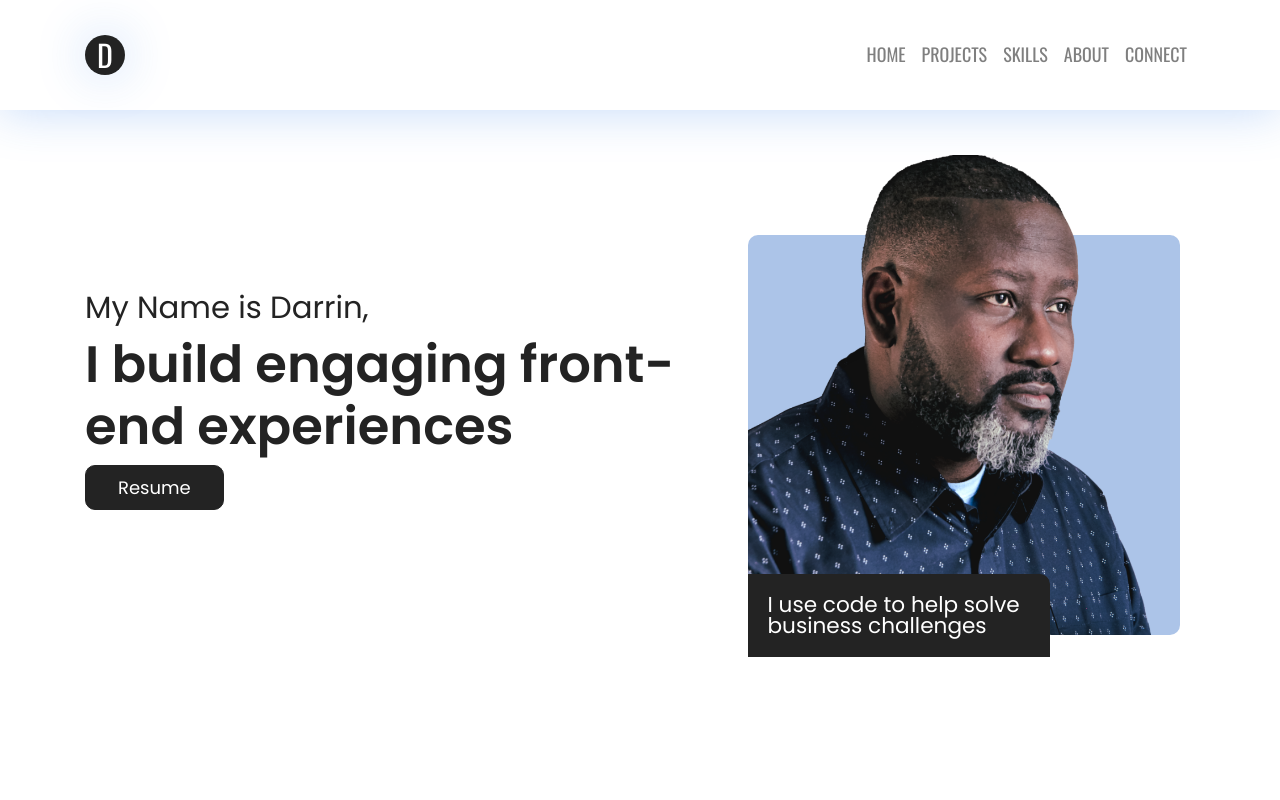
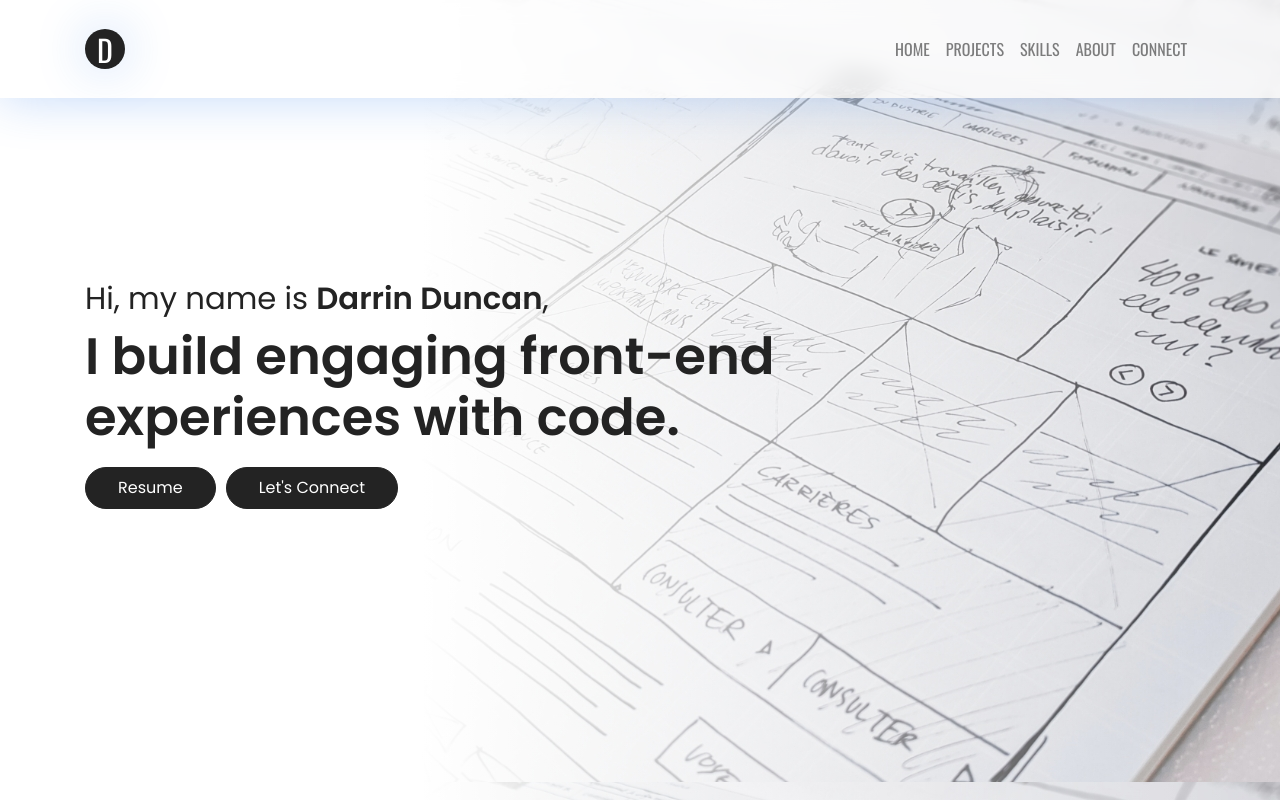
Before and after one commit to leviduncan/react-portfolio-project-2022, a React (Create React App) app: page / in a window 1280 px wide. Shown: the top 800 px of the page. Built offline with nearby package versions, Linux system fonts and the light colour scheme.

Commit message:
Website enhancements

```diff
--- a/src/App.css
+++ b/src/App.css
@@ -14,8 +14,7 @@ html {
 html body {
   font-family: "Poppins", sans-serif;
   color: #666;
-  font-size: 18px;
-  line-height: 2.2;
+  line-height: 1.5;
   /* About */
   /* Skills */
 }
@@ -66,7 +65,7 @@ html body nav a:hover {
 html body .navbar {
   -webkit-backdrop-filter: blur(10px);
           backdrop-filter: blur(10px);
-  background: rgb(255, 255, 255);
+  background: rgba(255, 255, 255, 0.737);
   box-shadow: 0 0 50px rgba(42, 119, 235, 0.2823529412);
   padding: 1.5em;
   text-transform: uppercase;
@@ -89,23 +88,42 @@ html body .navbar-light .navbar-toggler {
   border: unset;
 }
 html body .hero {
-  min-height: 100vh;
+  height: 100vh;
   position: static;
   overflow: hidden;
+  display: flex;
+  justify-content: center;
+  align-items: center;
+  background: url("./assets/Banner01.jpg");
 }
-html body .hero .left-content {
-  padding: 6em 1.5em 0;
-  height: 100vh;
+html body .hero .content {
   display: flex;
-  align-items: center;
-  min-height: 50vh;
+  padding: 0;
+  width: 100%;
 }
 @media (min-width: 768px) {
-  html body .hero .left-content {
+  html body .hero .content {
     padding: 0;
+    width: 70%;
   }
 }
-html body .hero .right-content {
+html body .hero .btn-grp {
+  display: flex;
+  justify-content: space-between;
+  margin: 10px 0;
+}
+html body .hero .btn-grp .btn {
+  margin-right: 10px;
+}
+html body .hero .btn-grp .btn:hover {
+  box-shadow: 0 0 10px rgba(42, 119, 235, 0.2823529412);
+}
+html body .about {
+  background-color: #fff;
+  min-height: 44em;
+  overflow: hidden;
+}
+html body .about .right-content {
   position: relative;
   z-index: 10;
   background: #acc4e8;
@@ -120,16 +138,16 @@ html body .hero .right-content {
   margin: 30px 0px 30px;
 }
 @media (min-width: 992px) {
-  html body .hero .right-content {
+  html body .about .right-content {
     justify-content: flex-start;
   }
 }
 @media (min-width: 576px) {
-  html body .hero .right-content {
+  html body .about .right-content {
     margin: 100px 0px 30px;
   }
 }
-html body .hero .right-content h2 {
+html body .about .right-content h2 {
   color: #fff;
   position: relative;
   top: 30px;
@@ -140,7 +158,7 @@ html body .hero .right-content h2 {
   width: 70%;
   border-top-right-radius: 10px;
 }
-html body .hero .right-content:after {
+html body .about .right-content:after {
   content: "";
   background-image: url(./assets/about_photo.png);
   background-repeat: no-repeat;
@@ -151,11 +169,11 @@ html body .hero .right-content:after {
   height: 60vh;
   position: absolute;
 }
-html body .hero .sub {
+html body .about .sub {
   position: relative;
   z-index: 100;
 }
-html body .hero .content-left {
+html body .about .content-left {
   position: relative;
   z-index: 10;
   padding: 1.2em;
@@ -163,18 +181,13 @@ html body .hero .content-left {
   width: 100%;
   background: #fff;
 }
-html body .hero .content-right {
+html body .about .content-right {
   position: relative;
   z-index: 10;
   padding: 1.2em;
   max-width: 600px;
   width: 100%;
   background: #666;
-}
-html body .about {
-  background-color: #fff;
-  min-height: 44em;
-  overflow: hidden;
 }
 html body .about .about-img {
   display: flex;
@@ -326,7 +339,7 @@ html body .connect h2 {
   color: #2a77eb;
 }
 html body .btn {
-  border-radius: 10px;
+  border-radius: 50px;
   padding: 0.5rem 2rem;
   font-family: "Poppins", sans-serif;
   font-size: 1em;
--- a/src/App.scss
+++ b/src/App.scss
@@ -35,8 +35,7 @@ html {
   body {
     font-family: 'Poppins', sans-serif;
     color: $gry;
-    font-size: 18px;
-    line-height: 2.2;
+    line-height: 1.5;
 
     h1,
     h2,
@@ -92,7 +91,7 @@ html {
     }
     .navbar {
       backdrop-filter: blur(10px);
-      background: rgb(255, 255, 255);
+      background: rgba(255, 255, 255, 0.737);
       box-shadow: 0 0 50px $p2-shadow;
       padding: 1.5em;
       text-transform: uppercase;
@@ -118,23 +117,49 @@ html {
     }
 
     .hero {
-      min-height: 100vh;
+      height: 100vh;
       position: static;
       overflow: hidden;
+      display: flex;
+      justify-content: center;
+      align-items: center;
+      background: url('./assets/Banner01.jpg');
 
-      .left-content {
-        padding: 6em 1.5em 0;
-        height: 100vh;
+      .content {
         display: flex;
-        align-items: center;
-        min-height: 50vh;
+        padding: 0;
+        width: 100%;
 
         @media (min-width: 768px) {
           padding: 0;
+          width: 70%;
         }
       }
 
-      .right-content {
+      .btn-grp {
+        display: flex;
+        justify-content: space-between;
+        margin: 10px 0;
+
+        .btn {
+          margin-right: 10px;
+
+          &:hover {
+            box-shadow: 0 0 10px $p2-shadow;
+          }
+        }
+      }
+    }
+
+
+    /* About */
+
+    .about {
+      background-color: $wht;
+      min-height: 44em;
+      overflow: hidden;
+
+     .right-content {
         position: relative;
         z-index: 10;
         background: $blu;
@@ -202,28 +227,6 @@ html {
         width: 100%;
         background: $gry;
       }
-
-      // &:after {
-      //   width: 100%;
-      //   position: absolute;
-      //   content: '';
-      //   background-image: linear-gradient(
-      //     180deg,
-      //     rgba(255, 255, 255, 0.2) 0%,
-      //     #ffffff 100%
-      //   );
-      //   min-height: 100vh;
-      //   left: 0;
-      //   z-index: 2;
-      // }
-    }
-
-    /* About */
-
-    .about {
-      background-color: $wht;
-      min-height: 44em;
-      overflow: hidden;
 
       .about-img {
         display: flex;
@@ -396,7 +399,7 @@ html {
     }
 
     .btn {
-      border-radius: 10px;
+      border-radius: 50px;
       padding: 0.5rem 2rem;
       font-family: 'Poppins', sans-serif;
       font-size: 1em;
--- a/src/components/About.jsx
+++ b/src/components/About.jsx
@@ -1,4 +1,5 @@
 import me from '../assets/about_full.png'
+import Mug from './Mug'
 
 function About() {
     return (
@@ -6,9 +7,10 @@ function About() {
             <section id="about" className="about d-flex">
                 <div className="container">
                     <div className="row d-flex align-items-center justify-content-center">
-                        <div className="about-img">
+                        {/* <div className="about-img">
                             <img src={ me } alt="" />
-                        </div>
+                        </div> */}
+                        <Mug />
 
                         <div className="content">
                             <h2>About Me</h2>
--- /dev/null
+++ b/src/components/ButtonLink.jsx
@@ -0,0 +1,10 @@
+import React from 'react'
+
+function ButtonLink(props) {
+  const { href, text, blank } = props
+  return (
+    <a href={href} className="btn btn-primary" target={blank} rel="noreferrer">{ text }</a>
+  )
+}
+
+export default ButtonLink
--- a/src/components/Hero.jsx
+++ b/src/components/Hero.jsx
@@ -1,23 +1,20 @@
 import rez from '../assets/DARRIN-DUNCAN-FED-REZ.pdf'
+import ButtonLink from './ButtonLink'
 
 function Hero() {
     return (
         <header id="top" className="hero">
-            <div className="container d-flex  flex-column flex-lg-row">
-                <div class="col-lg-7 col-sm-12 left-content d-flex align-items-center">
+            <div className="container">
+                <div class="content">
                     <div className="">
-                        <h3>My Name is Darrin,</h3>
-                        <h1>I build engaging front-end experiences</h1>
+                        <h3>Hi, my name is <strong>Darrin Duncan</strong>,</h3>
+                        <h1>I build engaging front-end experiences with code.</h1>
                         <div className="d-flex flex-column flex-md-row">
-                            <div className="">
-                                <a href={rez} className="btn btn-primary btn-lg btn-block" target="_blank" rel="noreferrer">Resume</a>
+                            <div className="btn-grp">
+                                <ButtonLink href={rez} text="Resume" blank="_blank"/>
+                                <ButtonLink href="#connect" text="Let's Connect" />
                             </div>
                         </div>
-                    </div>
-                </div>
-                <div className="col-lg-5 col-sm-12 d-flex justify-content-center align-items-center">
-                    <div className="right-content">
-                        <h2 className="sub">I use code to help solve business challenges</h2>
                     </div>
                 </div>
             </div>
--- /dev/null
+++ b/src/components/Mug.jsx
@@ -0,0 +1,13 @@
+import React from 'react'
+
+function Mug() {
+    return (
+        <div className="col-lg-5 col-sm-12 d-flex justify-content-center align-items-center">
+            <div className="right-content">
+                <h2 className="sub">I use code to help solve business challenges</h2>
+            </div>
+        </div>
+    )
+}
+
+export default Mug
--- a/src/data.js
+++ b/src/data.js
@@ -19,7 +19,7 @@ const alldata = {
         {
             id: 3,
             title: 'Food Pantry eCommerce App',
-            text: 'View and purchase great tasting food plans fro a good price',
+            text: 'View and purchase good tasting food plans for a great price',
             pic: 'pantry',
             git_link: 'https://github.com/leviduncan/Food-Pantry-App',
             app_link: 'https://food-pantry.netlify.app/'
```
Also changed, not shown: 1 other file (tests, documents, lock files or other folders).
